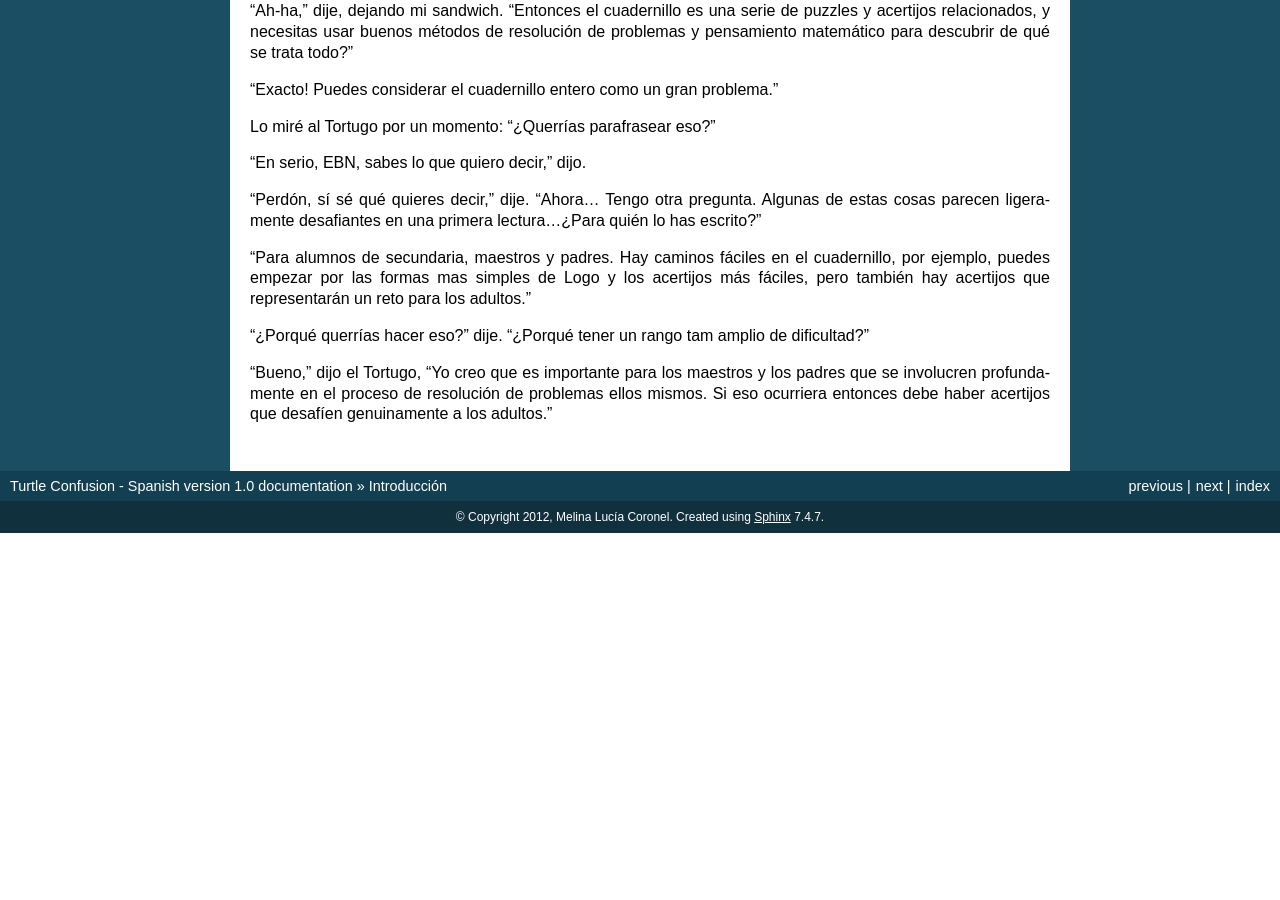
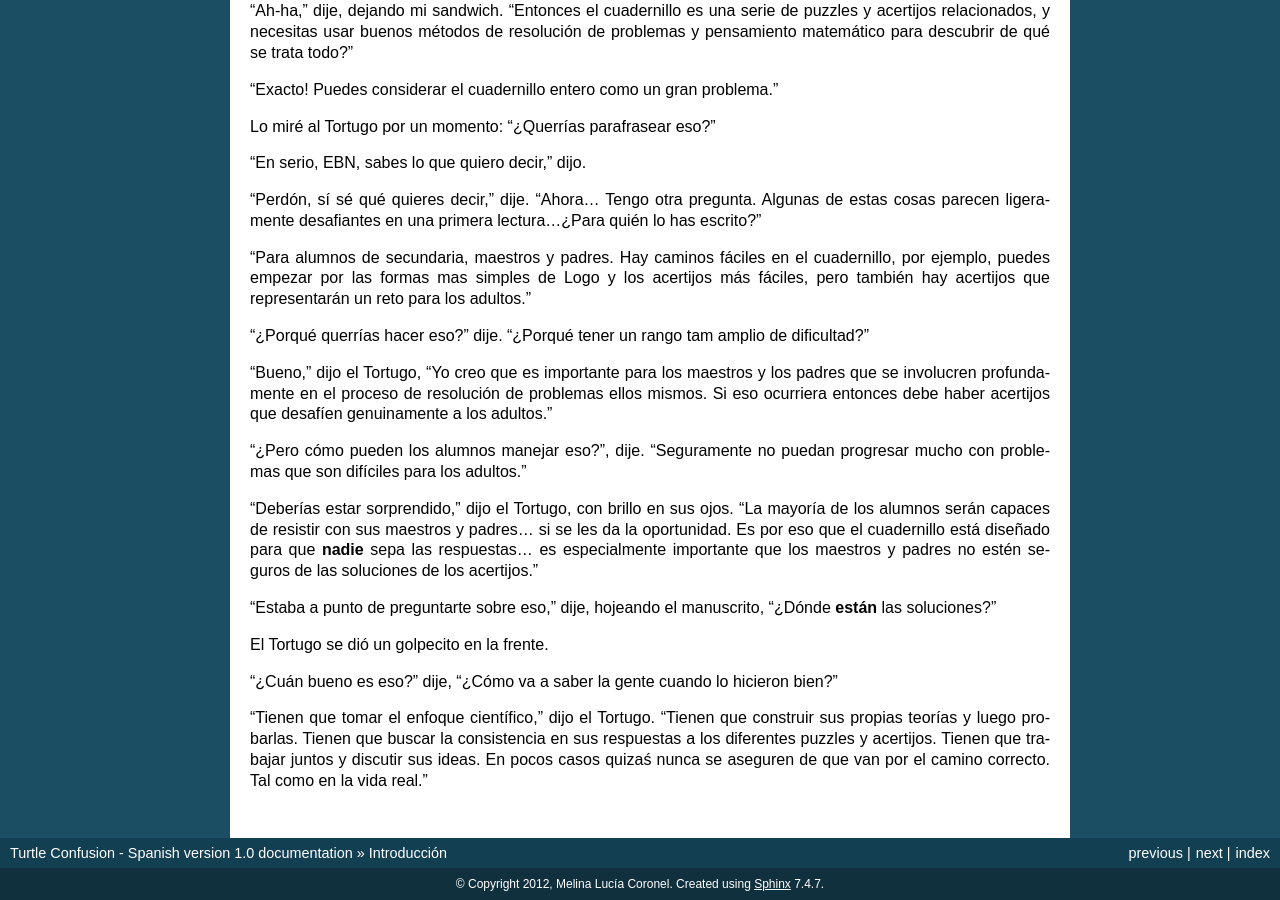
Before and after one commit to humitos/turtle-confusion-es, a Sphinx documentation site: the page built from docs/introduction.rst, in a window 1280 px wide and 900 px high, scrolled down 995 px. Built offline with Sphinx 7.4.7, drawn with Linux system fonts in a browser that asks for light colours; before the commit the page ends 1528 px from its top, so only the background shows below that.

Commit message:
Update docs/introduction.rst

```diff
--- a/docs/introduction.rst
+++ b/docs/introduction.rst
@@ -56,3 +56,15 @@ Lo miré al Tortugo por un momento: "¿Querrías parafrasear eso?"
 "¿Porqué querrías hacer eso?" dije. "¿Porqué tener un rango tam amplio de dificultad?"
 
 "Bueno," dijo el Tortugo, "Yo creo que es importante para los maestros y los padres que se involucren profundamente en el proceso de resolución de problemas ellos mismos. Si eso ocurriera entonces debe haber acertijos que desafíen genuinamente a los adultos."
+
+"¿Pero cómo pueden los alumnos manejar eso?", dije. "Seguramente no puedan progresar mucho con problemas que son difíciles para los adultos."
+
+"Deberías estar sorprendido," dijo el Tortugo, con brillo en sus ojos. "La mayoría de los alumnos serán capaces de resistir con sus maestros y padres... si se les da la oportunidad. Es por eso que el cuadernillo está diseñado para que **nadie** sepa las respuestas... es especialmente importante que los maestros y padres no estén seguros de las soluciones de los acertijos."
+
+"Estaba a punto de preguntarte sobre eso," dije, hojeando el manuscrito, "¿Dónde **están** las soluciones?"
+
+El Tortugo se dió un golpecito en la frente.
+
+"¿Cuán bueno es eso?" dije, "¿Cómo va a saber la gente cuando lo hicieron bien?"
+
+"Tienen que tomar el enfoque científico," dijo el Tortugo. "Tienen que construir sus propias teorías y luego probarlas. Tienen que buscar la consistencia en sus respuestas a los diferentes puzzles y acertijos. Tienen que trabajar juntos y discutir sus ideas. En pocos casos quizaś nunca se aseguren de que van por el camino correcto. Tal como en la vida real."
```
